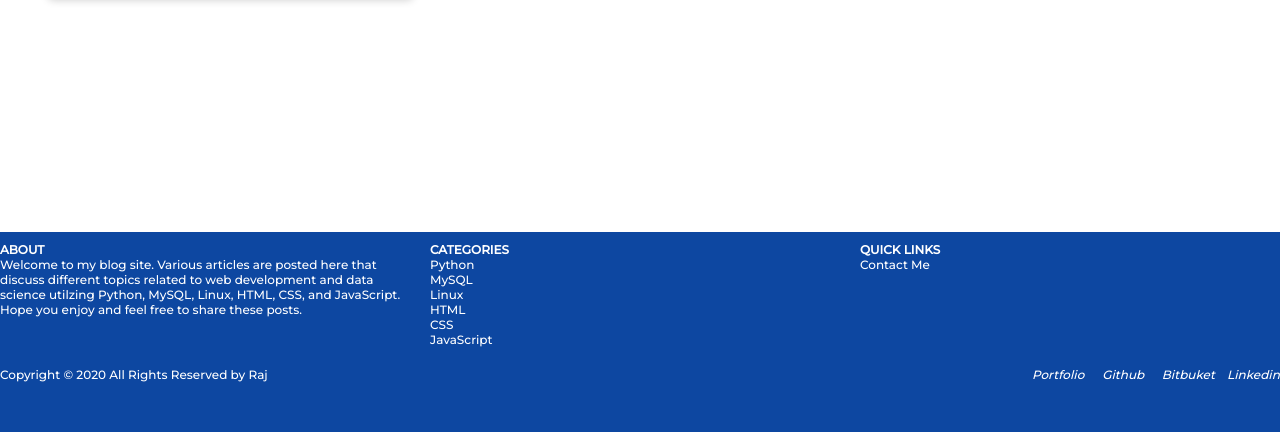
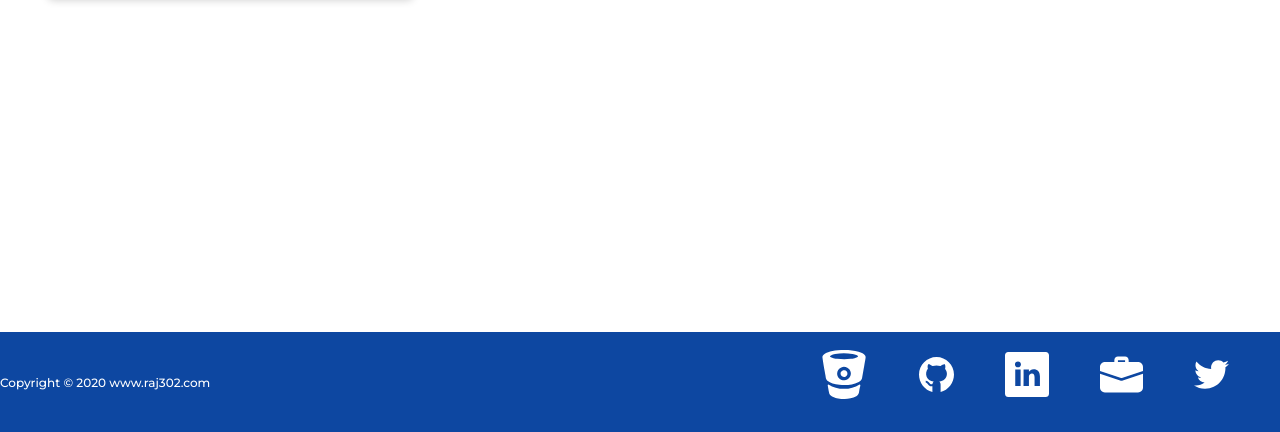
Before and after one commit to rajis31/blog, a Flask app: page / in a window 1280 px wide. Shown: the part 368-800 px from the top of the page. Run offline with Flask 2, Linux system fonts and the light colour scheme; tables that the repository leaves empty or names only in its code hold one stand-in row (values such as "Sample post"); parts of the project's set-up code (start-up, migrations or seed data) failed here and were passed over; some libraries are stand-ins or nearby versions.

Commit message:
Fixed footer, added social icon SVGs, and updated multiline code formatting

```diff
--- a/static/css/index.css
+++ b/static/css/index.css
@@ -301,60 +301,57 @@ header {
 .site-footer {
   background-color: #0d47a1;
   font-size: 12px;
-  padding-bottom: 20px;
-  min-height: 200px;
-
-}
-
-.footer-level-1 {
-  display: grid;
-  grid-template-columns: 1fr 1fr 1fr;
-  grid-gap: 10px;
-  color: #fff;
-  padding-top: 10px;
-}
-
-.footer-level-1 ul {
-  list-style: none;
-}
-
-.footer-level-2 {
-  color: #fff;
+  min-height: 100px;
   display: flex;
   flex-direction: row;
   justify-content: space-between;
-  align-items: flex-end;
-  height: auto;
-  width: 100%;
-  margin-top: 20px;
+  align-items: center;
+
+}
+.left-footer{
+  flex-basis: 60%;
 }
 
-.footer-level-2 .social-icons {
-  list-style: none;
-  display: grid;
-  grid-template-columns: 1fr 1fr 1fr 1fr;
-  grid-gap: 1em;
-  text-align: center;
+.right-footer{
+  flex-basis: 40%;
 }
 
-
-.social-icons li a {
-  text-decoration: none;
+.right-footer span{
   color: #fff;
+  font-size: 10px;
+  font-weight: bold;
+}
+.right-footer li{
+  display: flex;
+  flex-direction: column;
+  justify-content: center;
 }
 
-.social-icons a:hover{
-  color: greenyellow;
-  text-decoration: underline;
+.right-footer span {
+  margin-top: 2px;
+  opacity: 0;
+  transition: all 0.3s ease;
 }
 
+.right-footer li:hover span{
+  opacity: 1;
+}
 
-.links a {
-  text-decoration: none;
-  color: #fff;
+.left-footer p {
+  color: #ffffff;
 }
-.links a:hover {
-  color: greenyellow;
+.right-footer ul{
+  list-style: none;
+  display: flex;
+  flex-direction: row;
+  justify-content: space-evenly;
+}
+
+.footer-links{
+  list-style: none;
+  display: flex;
+  flex-direction: row;
+  justify-content: space-evenly;
 }
 
 
--- a/static/js/index.js
+++ b/static/js/index.js
@@ -61,3 +61,23 @@ function copyLink(idx){
     document.execCommand("copy");
     document.body.removeChild(copyhelper);
 }
+
+
+// go to various links
+let icons = document.querySelector(".footer-links").querySelectorAll("li");
+
+for(let i=0; i<icons.length;i++){
+  icons[i].addEventListener("click",function(){
+    if(i===0){
+      document.location.href="https://bitbucket.org/raji31/";
+    } else if(i===1){
+      document.location.href="https://github.com/rajis31";
+    } else if (i===2){
+      document.location.href="https://www.linkedin.com/in/rajsol/";
+    } else if (i===3){
+      document.location.href="https://www.raj302.com";
+    } else if (i===4){
+      document.location.href="https://twitter.com/RajSola48138209"
+    }
+  });
+}
--- a/templates/index.html
+++ b/templates/index.html
@@ -74,47 +74,18 @@
 
 
     <footer class="site-footer">
-        <div class="footer-level-1">
-            <div class="about" id="about">
-                <h4>ABOUT</h4>
-                <p>Welcome to my blog site. Various articles are posted here
-                    that discuss different topics related to web development and
-                    data science utilzing Python, MySQL, Linux, HTML, CSS, and
-                    JavaScript. Hope you enjoy and feel free to share these posts.
-                </p>
-            </div>
-            <div class="categories">
-                <h4>CATEGORIES</h4>
-                <ul class="category-list">
-                    <li>Python</li>
-                    <li>MySQL</li>
-                    <li>Linux</li>
-                    <li>HTML</li>
-                    <li>CSS</li>
-                    <li>JavaScript</li>
-                </ul>
-            </div>
-            <div class="links">
-                <h4>QUICK LINKS</h4>
-                <ul class="quick-links">
-                    <li><a href="https://www.raj302.com">Contact Me</a></li>
-                </ul>
-            </div>
-        </div>
-        <!-- Footer Level 2-->
-        <div class="footer-level-2">
-            <div class="copyright">
-                <p>Copyright © 2020 All Rights Reserved by Raj</p>
-            </div>
-            <div>
-                <ul class="social-icons">
-                    <li><a href="https://www.raj302.com"><i class="fa fa-facebook">Portfolio</i></a></li>
-                    <li><a href="https://github.com/rajis31"><i class="fa fa-dribbble">Github</i></a></li>
-                    <li><a href="https://bitbucket.org/raji31/"><i class="fa fa-dribbble">Bitbuket</i></a></li>
-                    <li><a href="https://www.linkedin.com/in/rajsol/"><i class="fa fa-linkedin">Linkedin</i></a></li>
-                </ul>
-            </div>
-        </div>
+       <div class="left-footer">
+           <p>Copyright © 2020 www.raj302.com</p>
+       </div>
+       <div class="right-footer">
+           <ul class="footer-links">
+               <li><img src="{{ url_for('static', filename='images/bitbucket.svg') }}"><span>Bitbucket </span> </li>
+               <li><img src="{{ url_for('static', filename='images/github.svg') }}"><span>Github</span> </li>
+               <li><img src="{{ url_for('static', filename='images/linkedin.svg') }}"><span>Linkedin</span></li>
+               <li><img src="{{ url_for('static', filename='images/portfolio.svg') }}"><span>Portfolio</span></li>
+               <li><img src="{{ url_for('static', filename='images/twitter.svg') }}"><span>Twitter</span></li>
+           </ul>
+       </div>
     </footer>
     <script src="{{ url_for('static', filename='js/index.js') }}"></script>
 </body>
```
Also changed, not shown: other parts of static/css/index.css (+18 -17 lines), static/css/article.css (+10 -1 lines), static/js/article.js (+16 -0 lines), templates/article1.html (+7 -6 lines), static/images/bitbucket.svg (added), static/images/github.svg (added), static/images/linkedin.svg (added), static/images/portfolio.svg (added), static/images/twitter.svg (added).
